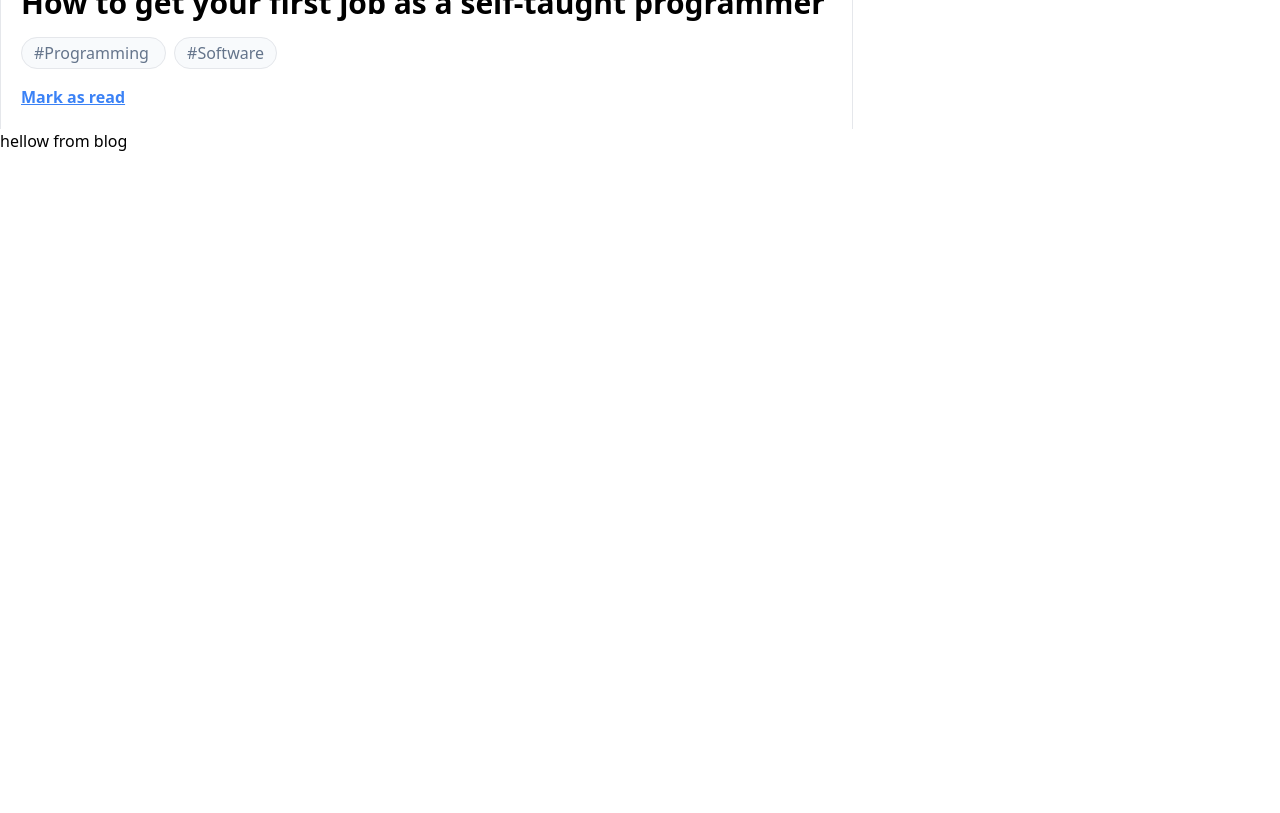
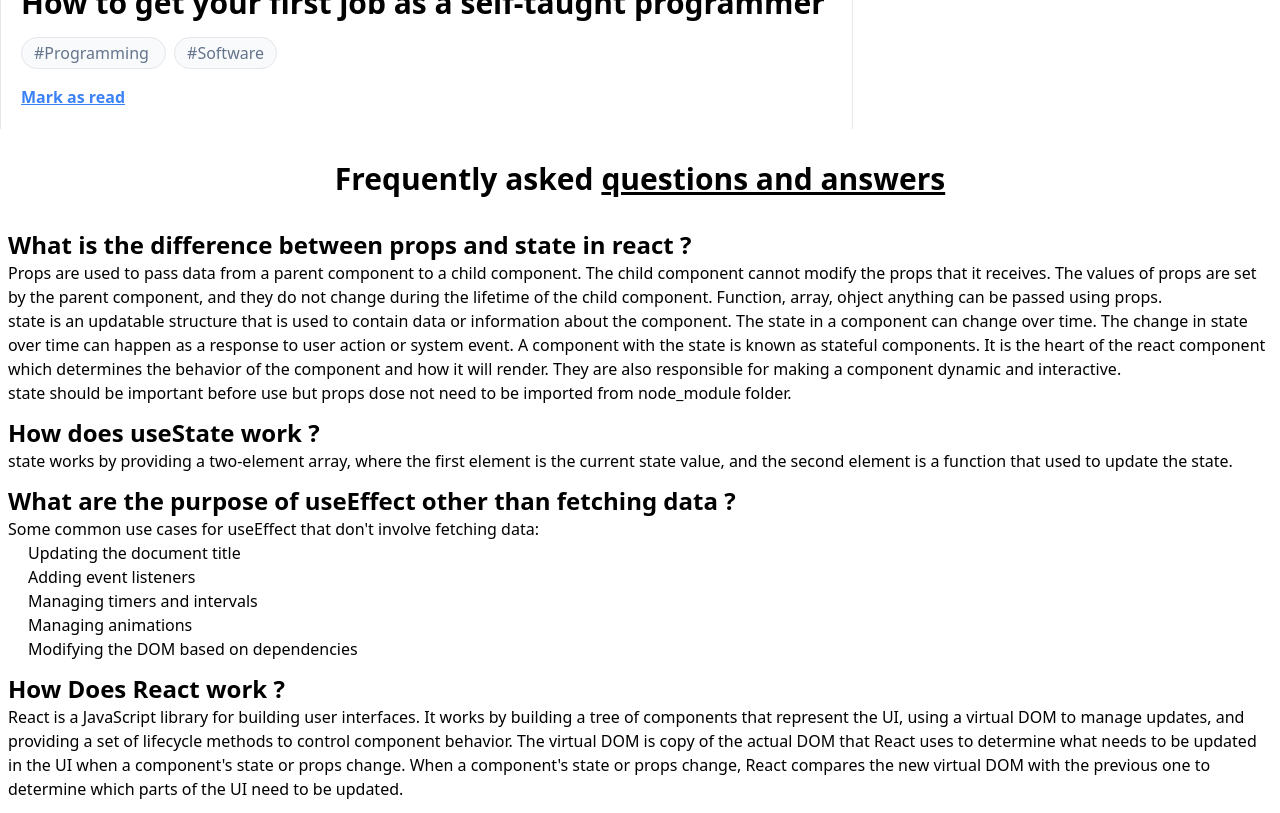
Before and after one commit to Hasib24/Assignment-8, a React (Create React App) app: page / in a window 1280 px wide. Shown: the part 3100-3913 px from the top of the page. Before the commit the page ends 3253 px from the top, so only its background shows below. Built offline with nearby package versions, Linux system fonts and the light colour scheme; the HTML template or start-up script is replaced by a standard one.

Commit message:
complete answering the questions

```diff
--- a/src/components/BlogForQnAndAns.jsx
+++ b/src/components/BlogForQnAndAns.jsx
@@ -3,7 +3,66 @@ import React from 'react';
 const BlogForQnAndAns = () => {
     return (
         <div>
-            hellow from blog
+            <h1 className='font-bold text-3xl text-center my-8'>Frequently asked <span className='underline'>questions and answers</span> </h1>
+
+            {/* question 1  */}
+            <div className='mb-3 px-2'>
+                <h2 className='font-bold text-2xl'>What is the difference between props and state in react ?</h2>
+                <p>
+                Props are used to pass data from a parent component to a child component.
+                 The child component cannot modify the props that it receives.
+                 The values of props are set by the parent component, and they do not change during the lifetime of the child component.
+                  Function, array, ohject anything can be passed using props.
+                  <br />
+                  state is an updatable structure that is used to contain data or information about the component.
+                   The state in a component can change over time. The change in state over time can happen as a response to user action or system event.
+                   A component with the state is known as stateful components.
+                   It is the heart of the react component which determines the behavior of the component and how it will render.
+                   They are also responsible for making a component dynamic and interactive.
+                   <br />
+                   state should be important before use but props dose not need to be imported from node_module folder.
+                </p>
+            </div>
+            {/* question 2  */}
+            <div className='mb-3 px-2'>
+                <h2 className='font-bold text-2xl'>How does useState work ?</h2>
+                <p>
+                state works by providing a two-element array, where the first element is the current state value,
+                 and the second element is a function that used to update the state.
+
+                </p>
+
+            </div>
+            {/* question 3  */}
+            <div className='mb-3 px-2'>
+                <h2 className='font-bold text-2xl'> What are the purpose of useEffect other than fetching data ?</h2>
+                <p>
+                Some common use cases for useEffect that don't involve fetching data:
+                <ul className='ml-5'>
+                    <li>Updating the document title</li>
+                    <li>Adding event listeners</li>
+                    <li>Managing timers and intervals</li>
+                    <li>Managing animations</li>
+                    <li>Modifying the DOM based on dependencies</li>
+                </ul>
+
+                </p>
+
+            </div>
+            {/* question 4  */}
+            <div className='mb-3 px-2'>
+                <h2 className='font-bold text-2xl'> How Does React work ?</h2>
+                <p>
+                React is a JavaScript library for building user interfaces.
+                 It works by building a tree of components that represent the UI,
+                  using a virtual DOM to manage updates,
+                  and providing a set of lifecycle methods to control component behavior.
+                  The virtual DOM is copy of the actual DOM that React uses to determine what needs to be updated in the UI when a component's state or props change.
+                   When a component's state or props change, React compares the new virtual DOM with the previous one to determine which parts of the UI need to be updated.
+
+                </p>
+
+            </div>
         </div>
     );
 };
```
